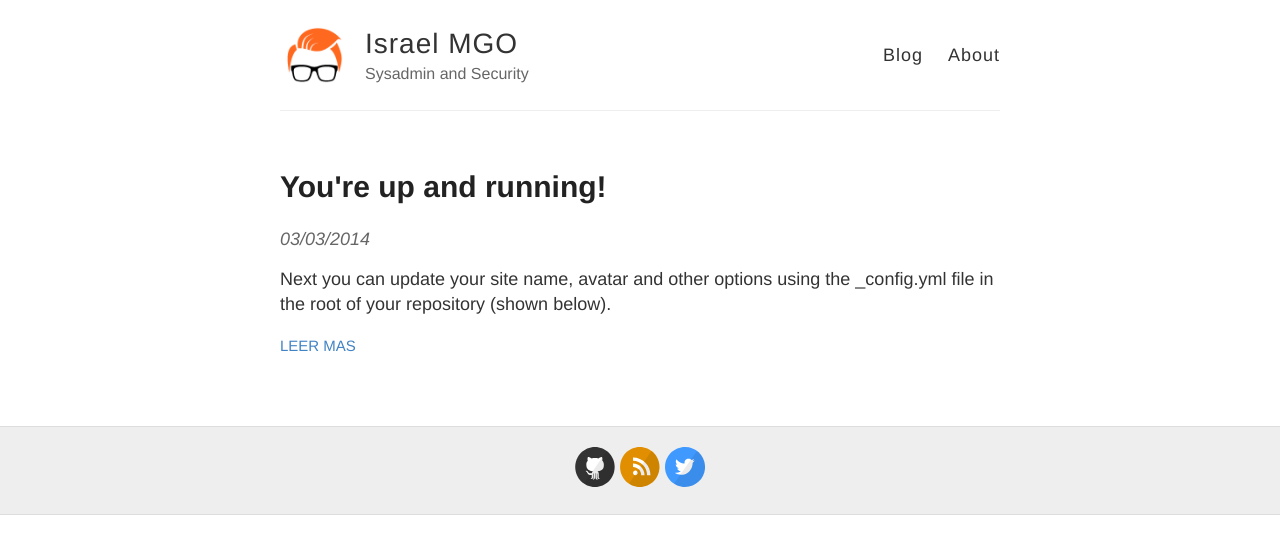
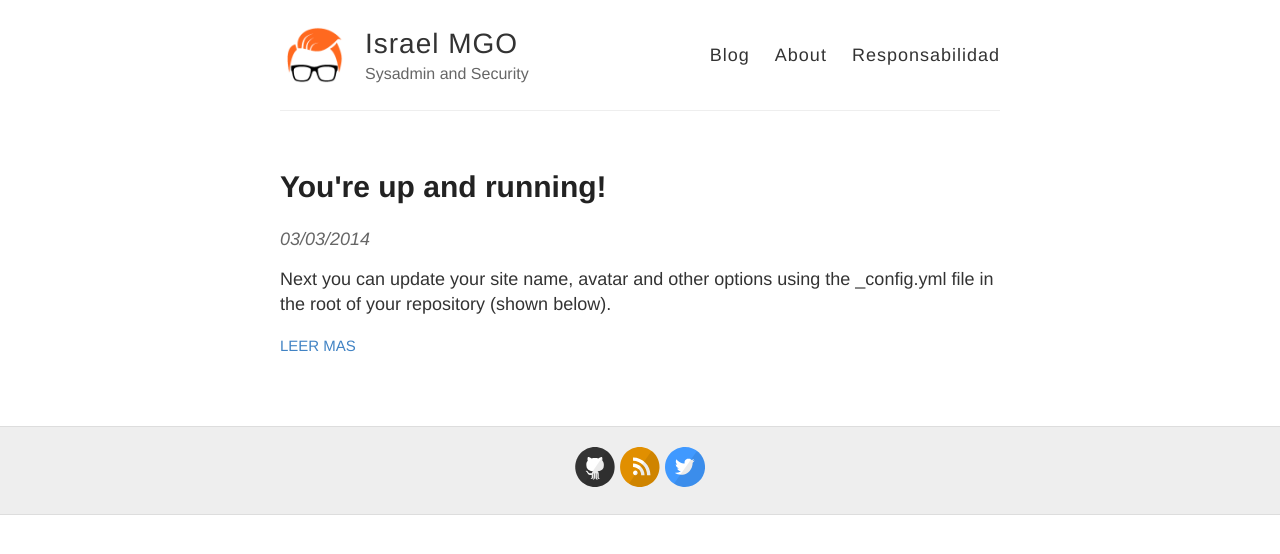
Before and after one commit to israelmgo/israelmgo.github.io, a Jekyll site: the page built from index.html, in a window 1280 px wide. Shown: the top 554 px of the page. Built offline with Jekyll 4.4.1, drawn with Linux system fonts in a browser that asks for light colours.

Commit message:
Update default.html

```diff
--- a/_layouts/default.html
+++ b/_layouts/default.html
@@ -29,6 +29,7 @@
           <nav>
             <a href="{{ site.baseurl }}/">Blog</a>
             <a href="{{ site.baseurl }}/about">About</a>
+            <a href="{{ site.baseurl }}/responsabilidad">Responsabilidad</a>
           </nav>
         </header>
       </div>
```
